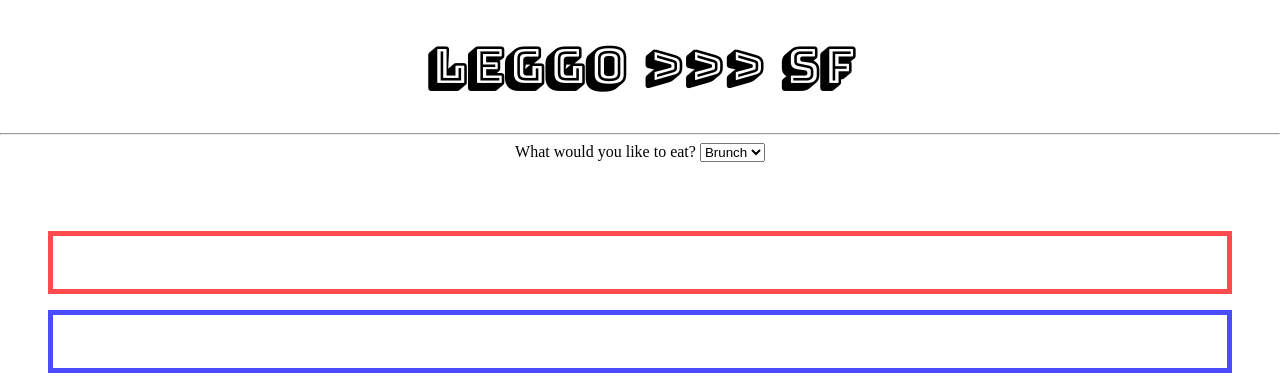
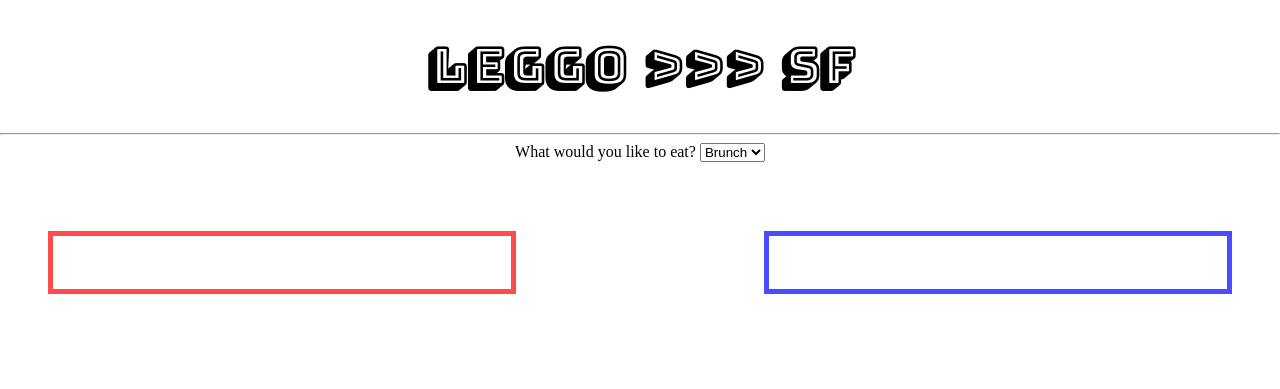
Before and after one commit to paigerduty/HB-Project-Leggo, a Flask app: page / in a window 1280 px wide. Shown: the top 389 px of the page. Run offline with Flask 2, Linux system fonts and the light colour scheme; some libraries are stand-ins or nearby versions.

Commit message:
Did some CSS work on Yay and Yum divs

```diff
--- a/static/form.js
+++ b/static/form.js
@@ -124,6 +124,11 @@ function submitSwapYay(evt){
 		markers[1][1] = yay_lat;
 		markers[1][2] = yay_long;
 
+		map = new google.maps.Map(document.getElementById('map'), {
+			center: {lat: parseFloat(latitude.value), lng: parseFloat(longitude.value)},
+			zoom: 12
+		});
+
 		for (i=0;i <markers.length; i++) {
 			marker = new google.maps.Marker({
 			position: {lat: markers[i][1], lng: markers[i][2]},
@@ -160,6 +165,11 @@ function submitSwapYum(evt){
 	console.log(markers[2][1]);
 	markers[2][2] = parseFloat(yum_longitude);
 
+	map = new google.maps.Map(document.getElementById('map'), {
+		center: {lat: parseFloat(latitude.value), lng: parseFloat(longitude.value)},
+		zoom: 12
+	});
+
 	for (i=0;i <markers.length; i++) {
 		marker = new google.maps.Marker({
 		position: {lat: markers[i][1], lng: markers[i][2]},
--- a/static/style.css
+++ b/static/style.css
@@ -6,6 +6,8 @@
 }
 
 #yay {
+	float: left;
+	width: 35%;
 	background-color: white;
 	border: 5px solid red;
 	padding: 1em;
@@ -13,6 +15,8 @@
 }
 
 #yum {
+	width: 35%;
+	float: right;
 	background-color: white;
 	border: 5px solid blue;
 	padding: 1em;
```
